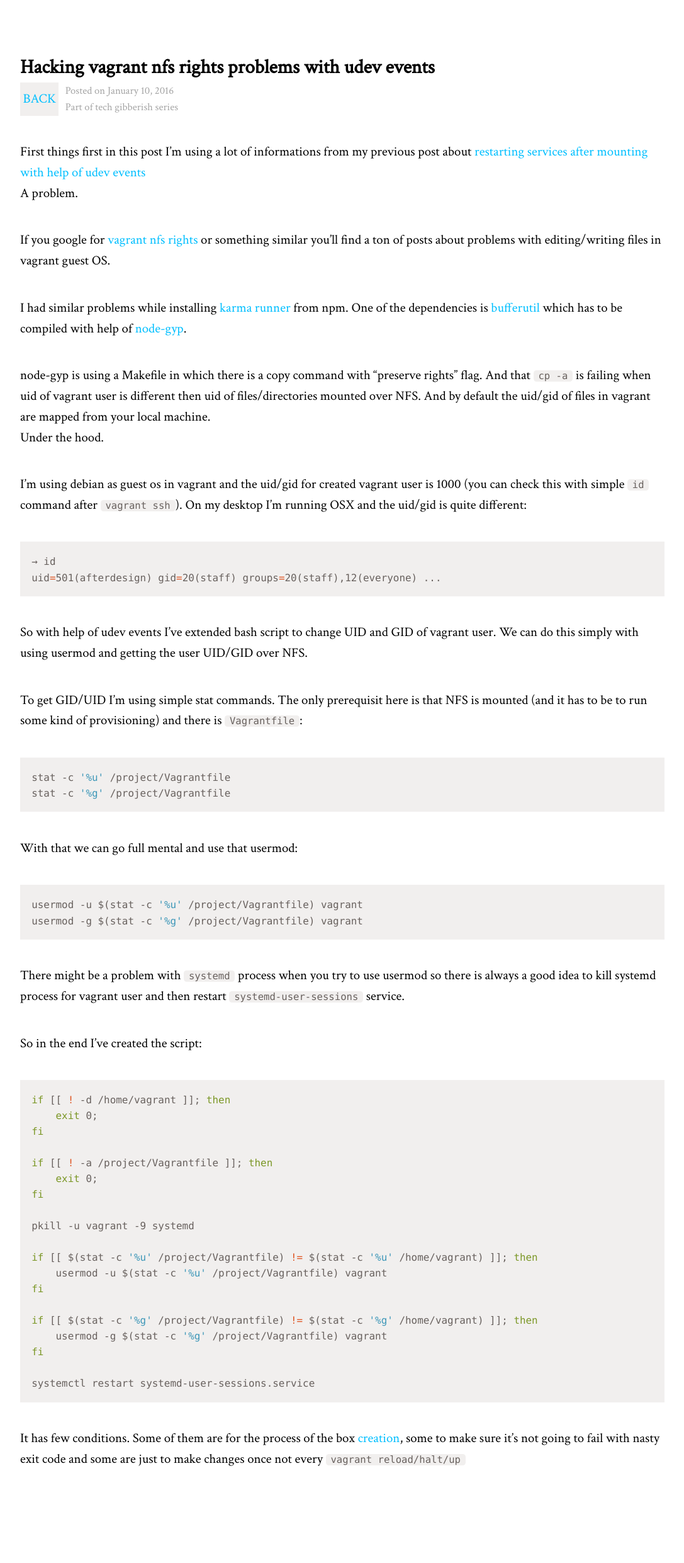
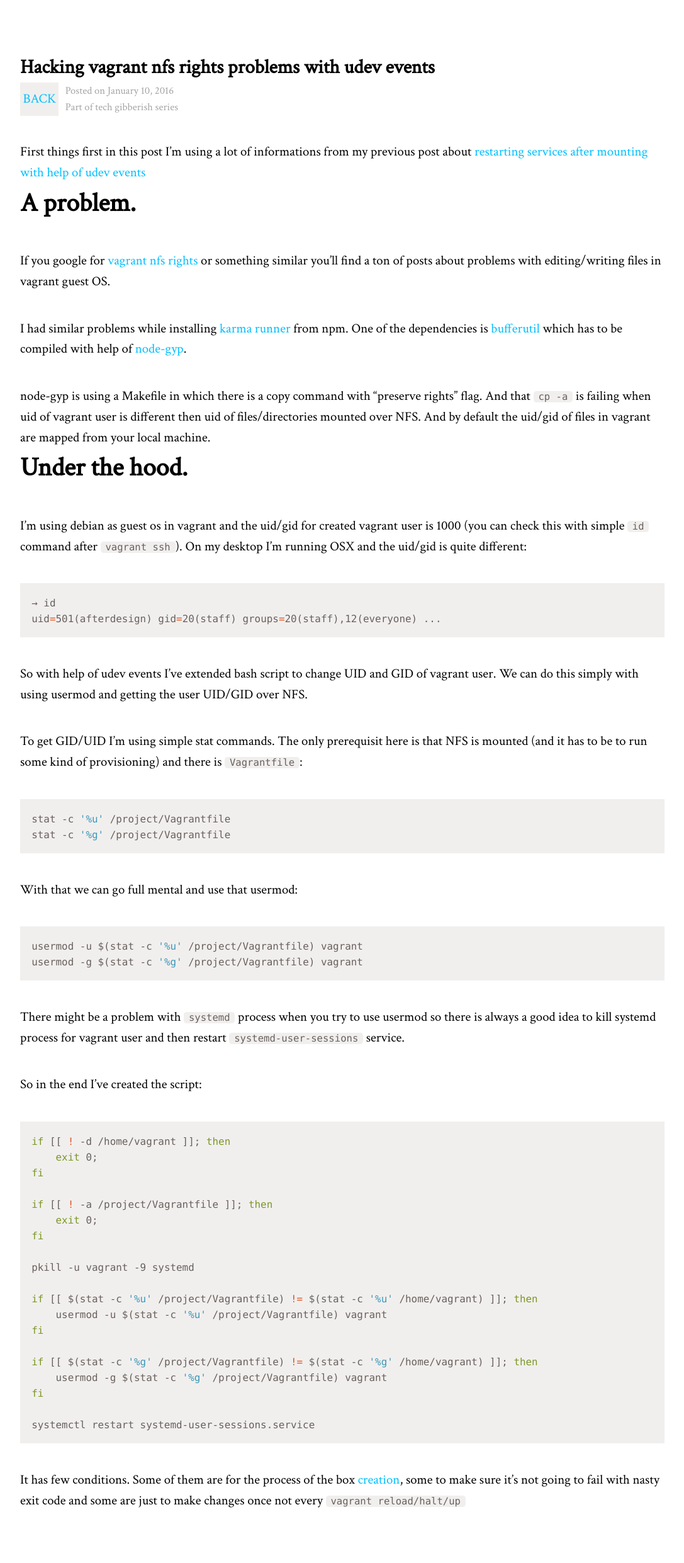
Before and after one commit to afterdesign/afterdesign.net, a Jekyll site: the page built from _posts/2016-01-10-vagrant-nfs-rights-problems-with-udev-events.md, in a window 1280 px wide. Shown: the whole page at 63% size, without its empty margins (96-1183 px from the left). Built offline with Jekyll 4.4.1, drawn with Linux system fonts in a browser that asks for light colours; before the commit the page ends 2416 px from its top, so only the background shows below that.

Commit message:
Add h3 styles

```diff
--- a/_posts/2016-01-10-vagrant-nfs-rights-problems-with-udev-events.md
+++ b/_posts/2016-01-10-vagrant-nfs-rights-problems-with-udev-events.md
@@ -7,7 +7,6 @@ category: "tech gibberish"
 First things first in this post I'm using a lot of informations from my previous post about [restarting services after mounting with help of udev events](http://afterdesign.net/2015/11/20/vagrant-nfs-restarting-services-after-mount.html)
 
 ### A problem.
-
 If you google for [vagrant nfs rights](https://www.google.pl/search?q=vagrant+nfs+rights) or something similar you'll find a ton of posts about problems with editing/writing files in vagrant guest OS.
 
 I had similar problems while installing [karma runner](http://karma-runner.github.io/) from npm.
--- a/css/post.scss
+++ b/css/post.scss
@@ -58,3 +58,8 @@ code:not(.language-bash):not(.language-ruby):not(.language-javascript):not(.lang
     line-height: $codeLineHeight;
     padding: 0 0.5em 0 0.5em;
 }
+
+h3 {
+    font-weight: bold;
+    font-size: 2em;
+}
```
